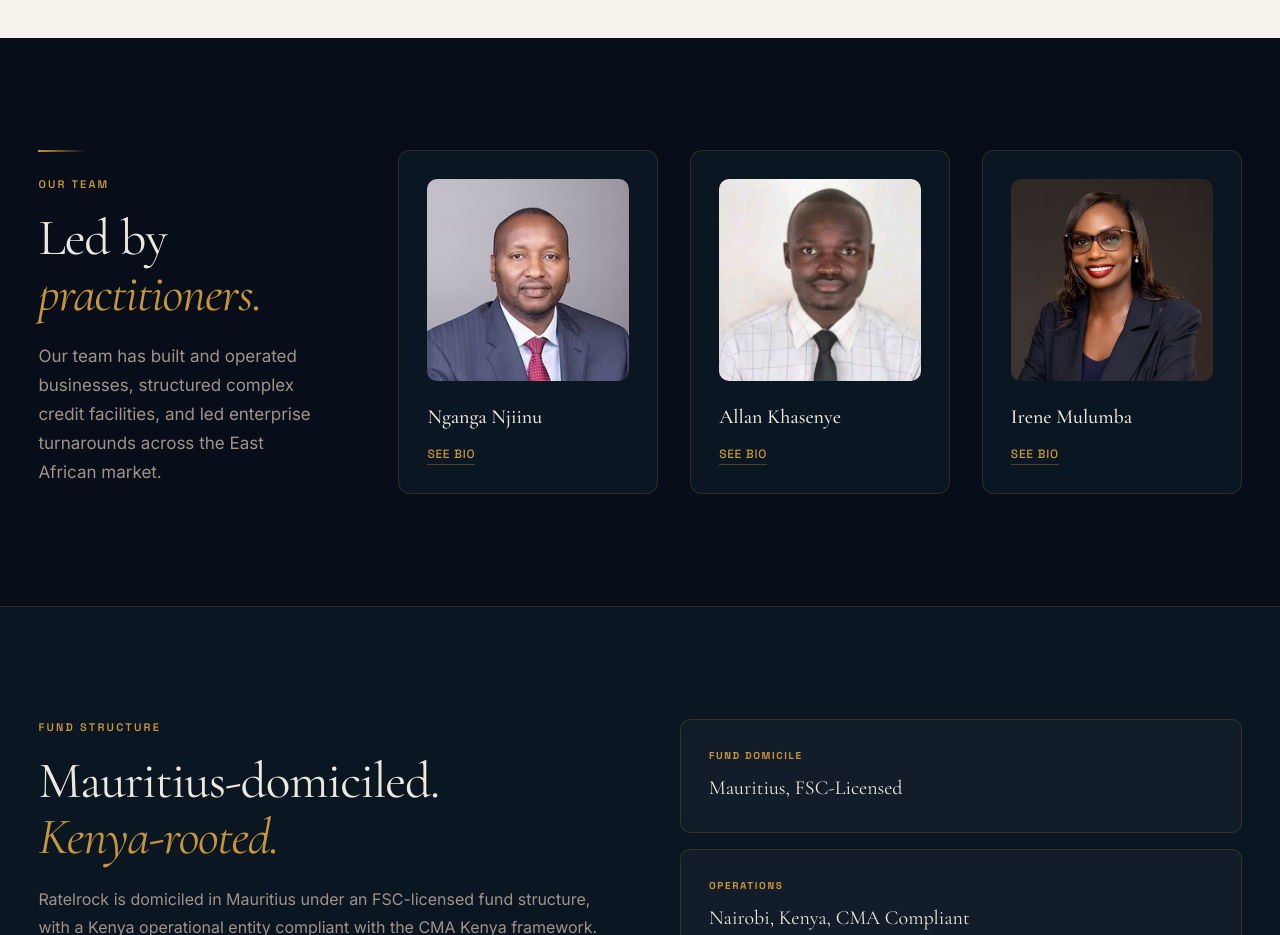
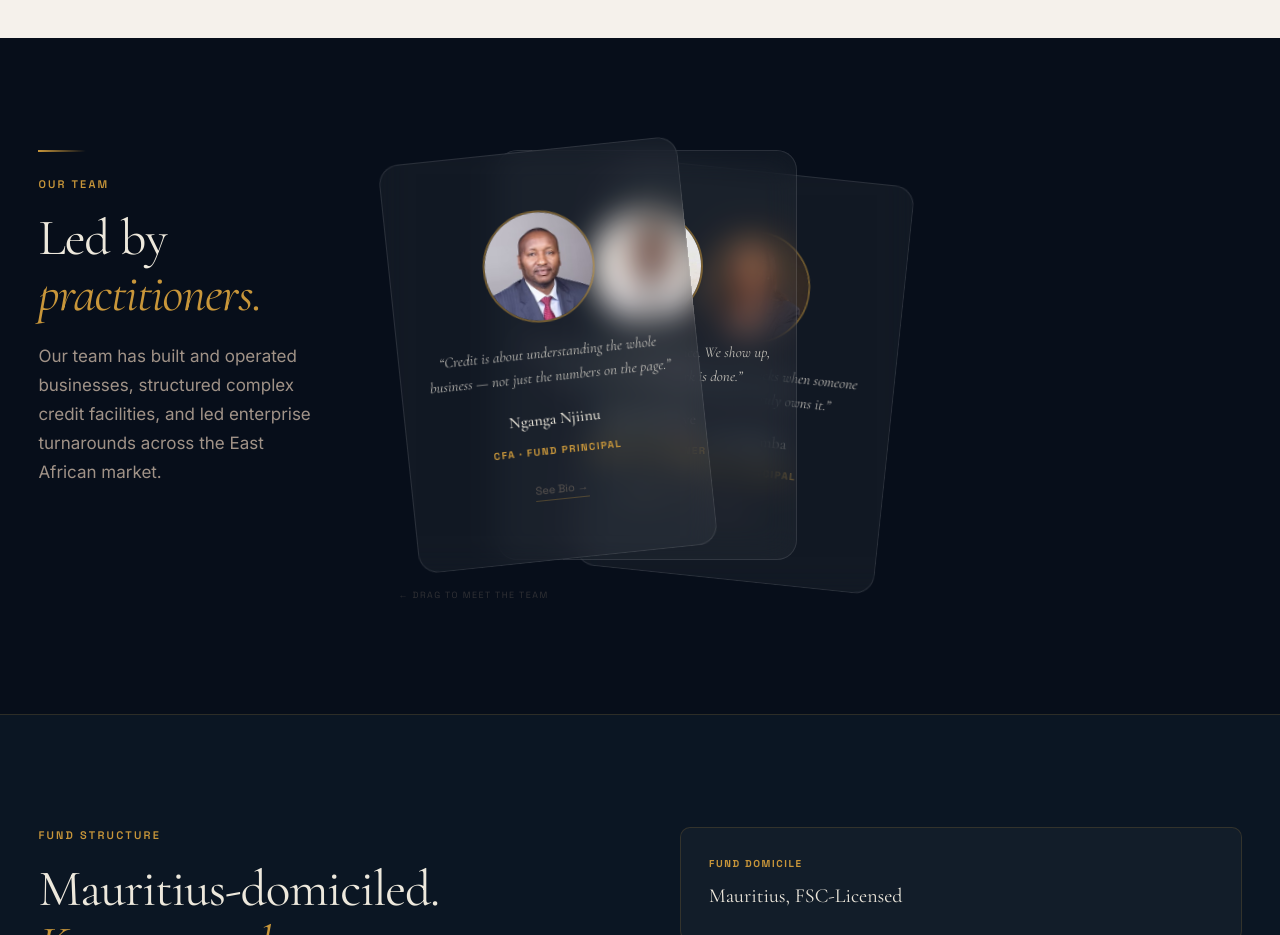
Before and after one commit to okukuallan/raterock_web, a plain HTML site: page about.html in a window 1280 px wide. Shown: the part 3160-4095 px from the top of the page. Drawn offline with nearby package versions, Linux system fonts and the light colour scheme.

Commit message:
Team section: glass shuffle cards with drag interaction

```diff
--- a/about.html
+++ b/about.html
@@ -10,7 +10,56 @@
   <link rel="icon" href="favicon.svg" type="image/svg+xml" />
   <link rel="icon" href="favicon.ico" sizes="32x32" />
   <link rel="stylesheet" href="css/style.css" />
-</head>
+  <style>
+    /* ===== TEAM SHUFFLE CARDS ===== */
+    .team-shuffle-outer { display:flex; flex-direction:column; align-items:flex-start; gap:1.75rem; }
+    .team-shuffle-stack { position:relative; width:300px; height:410px; }
+    .shuffle-card {
+      position:absolute; top:0; left:0;
+      width:300px; height:410px;
+      background:rgba(255,255,255,0.04);
+      backdrop-filter:blur(16px); -webkit-backdrop-filter:blur(16px);
+      border:1px solid rgba(255,255,255,0.1);
+      border-radius:20px; padding:2rem 1.5rem;
+      display:flex; flex-direction:column; align-items:center; justify-content:center;
+      gap:1.125rem;
+      transition:transform 0.35s cubic-bezier(0.34,1.56,0.64,1);
+      user-select:none; -webkit-user-select:none;
+    }
+    .shuffle-card[data-pos="front"]  { transform:rotate(-6deg) translateX(0px);   z-index:2; cursor:grab; }
+    .shuffle-card[data-pos="middle"] { transform:rotate(0deg)  translateX(99px);  z-index:1; }
+    .shuffle-card[data-pos="back"]   { transform:rotate(6deg)  translateX(198px); z-index:0; }
+    .shuffle-card__photo {
+      width:112px; height:112px; border-radius:50%;
+      object-fit:cover; object-position:center top;
+      border:2px solid rgba(200,150,58,0.5);
+      pointer-events:none; flex-shrink:0; display:block;
+    }
+    .shuffle-card__quote {
+      font-family:var(--f-display); font-size:0.9375rem; font-style:italic;
+      line-height:1.65; color:rgba(237,232,220,0.78); text-align:center;
+    }
+    .shuffle-card__name {
+      font-family:var(--f-display); font-size:1rem; font-weight:500;
+      color:var(--c-text); text-align:center; margin:0;
+    }
+    .shuffle-card__role {
+      font-family:var(--f-ui); font-size:0.625rem; font-weight:700;
+      letter-spacing:0.14em; text-transform:uppercase;
+      color:var(--c-gold); text-align:center; margin-top:-0.5rem;
+    }
+    .shuffle-card__bio {
+      font-family:var(--f-ui); font-size:0.6875rem; color:var(--c-text-muted);
+      text-decoration:none; border-bottom:1px solid rgba(200,150,58,0.3);
+      padding-bottom:1px; transition:color 180ms ease, border-color 180ms ease;
+      margin-top:0.25rem;
+    }
+    .shuffle-card__bio:hover { color:var(--c-gold); border-color:var(--c-gold); }
+    .team-shuffle-hint {
+      font-family:var(--f-ui); font-size:0.5625rem; letter-spacing:0.16em;
+      text-transform:uppercase; color:var(--c-text-muted); opacity:0.5;
+    }
+  </style></head>
 <body>
 
 <!-- ===== NAVIGATION ===== -->
@@ -215,37 +264,9 @@
         <h2 class="section-title">Led by<br><em>practitioners.</em></h2>
         <p class="section-subtitle">Our team has built and operated businesses, structured complex credit facilities, and led enterprise turnarounds across the East African market.</p>
       </div>
-      <div class="team-grid" style="margin-top:0;max-width:100%;">
-      <div class="team-card">
-        <div class="team-card__photo"><img src="images/team/nganga-njiinu.jpg" alt="Nganga Njiinu" /></div>
-        <div>
-          <p class="team-card__name">Nganga Njiinu</p>
-          <a href="https://www.linkedin.com/in/nganga-njiinu-cfa-621a551/" target="_blank" rel="noopener noreferrer" class="team-card__linkedin" aria-label="Nganga Njiinu on LinkedIn">
-
-            See Bio
-          </a>
-        </div>
-      </div>
-      <div class="team-card">
-        <div class="team-card__photo"><img src="images/team/allan-khasenye.jpg" alt="Allan Khasenye" /></div>
-        <div>
-          <p class="team-card__name">Allan Khasenye</p>
-          <a href="https://www.linkedin.com/in/allan-okuku-a45b59112/" target="_blank" rel="noopener noreferrer" class="team-card__linkedin" aria-label="Allan Khasenye on LinkedIn">
-
-            See Bio
-          </a>
-        </div>
-      </div>
-      <div class="team-card">
-        <div class="team-card__photo"><img src="images/team/irene-mulumba.jpg" alt="Irene Mulumba" /></div>
-        <div>
-          <p class="team-card__name">Irene Mulumba</p>
-          <a href="https://www.linkedin.com/in/irene-mulumba-436745241/" target="_blank" rel="noopener noreferrer" class="team-card__linkedin" aria-label="Irene Mulumba on LinkedIn">
-
-            See Bio
-          </a>
-        </div>
-      </div>
+      <div class="team-shuffle-outer">
+        <div id="team-shuffle-stack" class="team-shuffle-stack"></div>
+        <p class="team-shuffle-hint">&#8592; drag to meet the team</p>
       </div>
     </div>
   </div>
@@ -388,6 +409,98 @@
   </div>
 </footer>
 
+
+<script>
+(function () {
+  var team = [
+    {
+      name: "Nganga Njiinu",
+      role: "CFA · Fund Principal",
+      quote: "Credit is about understanding the whole business — not just the numbers on the page.",
+      photo: "images/team/nganga-njiinu.jpg",
+      linkedin: "https://www.linkedin.com/in/nganga-njiinu-cfa-621a551/"
+    },
+    {
+      name: "Allan Khasenye",
+      role: "Managing Partner",
+      quote: "We don’t advise from a distance. We show up, and we stay until the work is done.",
+      photo: "images/team/allan-khasenye.jpg",
+      linkedin: "https://www.linkedin.com/in/allan-okuku-a45b59112/"
+    },
+    {
+      name: "Irene Mulumba",
+      role: "Advisory Principal",
+      quote: "Transformation only sticks when someone inside the business truly owns it.",
+      photo: "images/team/irene-mulumba.jpg",
+      linkedin: "https://www.linkedin.com/in/irene-mulumba-436745241/"
+    }
+  ];
+
+  var order = [0, 1, 2];
+
+  function buildCards() {
+    var stack = document.getElementById('team-shuffle-stack');
+    if (!stack) return;
+    stack.innerHTML = '';
+    var positions = ['front', 'middle', 'back'];
+    order.forEach(function (memberIdx, posIdx) {
+      var m = team[memberIdx];
+      var pos = positions[posIdx];
+      var card = document.createElement('div');
+      card.className = 'shuffle-card';
+      card.dataset.pos = pos;
+      card.innerHTML =
+        '<img class="shuffle-card__photo" src="' + m.photo + '" alt="' + m.name + '" />' +
+        '<p class="shuffle-card__quote">“' + m.quote + '”</p>' +
+        '<p class="shuffle-card__name">' + m.name + '</p>' +
+        '<p class="shuffle-card__role">' + m.role + '</p>' +
+        '<a href="' + m.linkedin + '" target="_blank" rel="noopener noreferrer" class="shuffle-card__bio">See Bio →</a>';
+      if (pos === 'front') setupDrag(card);
+      stack.appendChild(card);
+    });
+  }
+
+  function shuffle() {
+    order.push(order.shift());
+    buildCards();
+  }
+
+  function setupDrag(card) {
+    var startX = 0, dragging = false;
+
+    function onDown(cx) { startX = cx; dragging = true; card.style.transition = 'none'; }
+    function onMove(cx) {
+      if (!dragging) return;
+      var dx = cx - startX;
+      card.style.transform = 'rotate(' + (-6 + dx * 0.008) + 'deg) translateX(' + (dx * 0.45) + 'px)';
+    }
+    function onUp(cx) {
+      if (!dragging) return;
+      dragging = false;
+      var dx = cx - startX;
+      if (dx < -120) {
+        shuffle();
+      } else {
+        card.style.transition = 'transform 0.35s cubic-bezier(0.34,1.56,0.64,1)';
+        card.style.transform = 'rotate(-6deg) translateX(0px)';
+      }
+    }
+
+    card.addEventListener('mousedown', function (e) { onDown(e.clientX); });
+    document.addEventListener('mousemove', function (e) { if (dragging) onMove(e.clientX); });
+    document.addEventListener('mouseup', function (e) { if (dragging) onUp(e.clientX); });
+    card.addEventListener('touchstart', function (e) { onDown(e.touches[0].clientX); }, { passive: true });
+    card.addEventListener('touchmove', function (e) { if (dragging) { e.preventDefault(); onMove(e.touches[0].clientX); } }, { passive: false });
+    card.addEventListener('touchend', function (e) { if (dragging) onUp(e.changedTouches[0].clientX); });
+  }
+
+  if (document.readyState === 'loading') {
+    document.addEventListener('DOMContentLoaded', buildCards);
+  } else {
+    buildCards();
+  }
+})();
+</script>
 <script src="js/main.js"></script>
 </body>
 </html>
```
